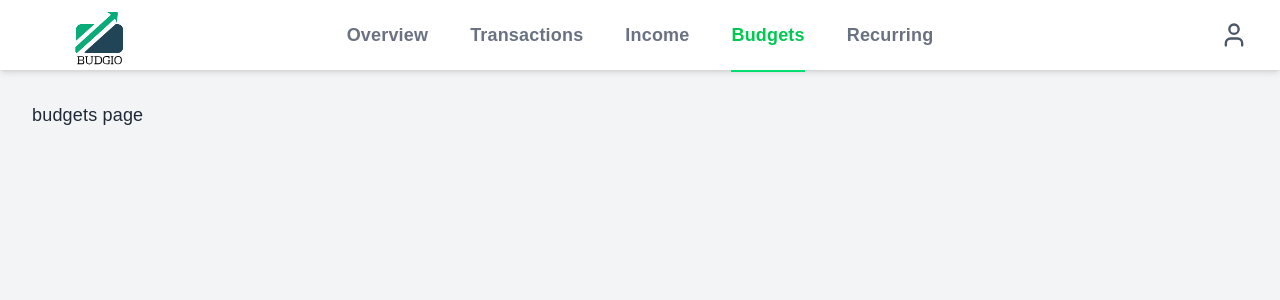
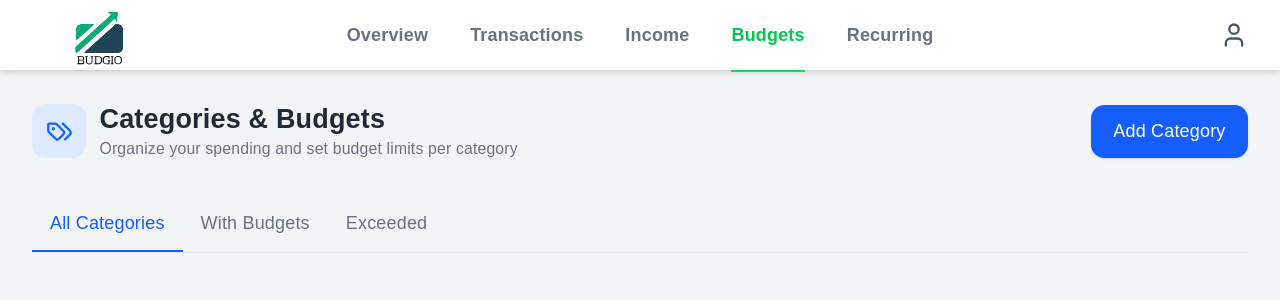
Before and after one commit to pogadoronald-ctrl/Budget-Tracker, a React (Vite) app: page /budgets in a window 1280 px wide. Shown: the top 300 px of the page. Built offline with nearby package versions, Linux system fonts and the light colour scheme.

Commit message:
Added welcome statement, add category button, and tab buttons

```diff
--- a/src/app/features/budgets/Budgets.jsx
+++ b/src/app/features/budgets/Budgets.jsx
@@ -1,7 +1,53 @@
+import { useState } from "react";
+import { LuTags } from "react-icons/lu"
+
 export default function Budgets(){
+    const [activeTab, setActiveTab] = useState("all");
+
+    const tabs = [
+        { label: "All Categories", value: "all" },
+        { label: "With Budgets", value: "withBudgets" },
+        { label: "Exceeded", value: "exceeded" },
+    ];
+
     return(
         <>
-            <h1>budgets page</h1>
+            <div className="flex items-center justify-between mb-8">
+                <div className="flex items-center gap-3">
+                    <div className="p-3 rounded-xl bg-blue-100">
+                        <LuTags className="text-2xl text-blue-600" />
+                    </div>
+
+                    <div>
+                        <h1 className="text-2xl font-bold">
+                            Categories & Budgets
+                        </h1>
+                        <p className="text-sm text-gray-500">
+                            Organize your spending and set budget limits per category
+                        </p>
+                    </div>
+                </div>
+
+                <button className="bg-blue-600 hover:bg-blue-700 text-white text-sm font-medium px-5 py-3 rounded-xl shadow-sm">
+                    Add Category
+                </button>
+            </div>
+
+            <div className="flex border-b border-gray-200">
+                {tabs.map((tab) => (
+                    <button
+                        key={tab.value}
+                        onClick={() => setActiveTab(tab.value)}
+                        className={`px-4 py-3 text-sm font-medium transition-colors ${
+                            activeTab === tab.value
+                                ? "border-b-2 border-blue-600 text-blue-600"
+                                : "border-b-2 border-transparent text-gray-500 hover:text-gray-700"
+                        }`}
+                    >
+                        {tab.label}
+                    </button>
+                ))}
+            </div>
         </>
     )
 }
```
